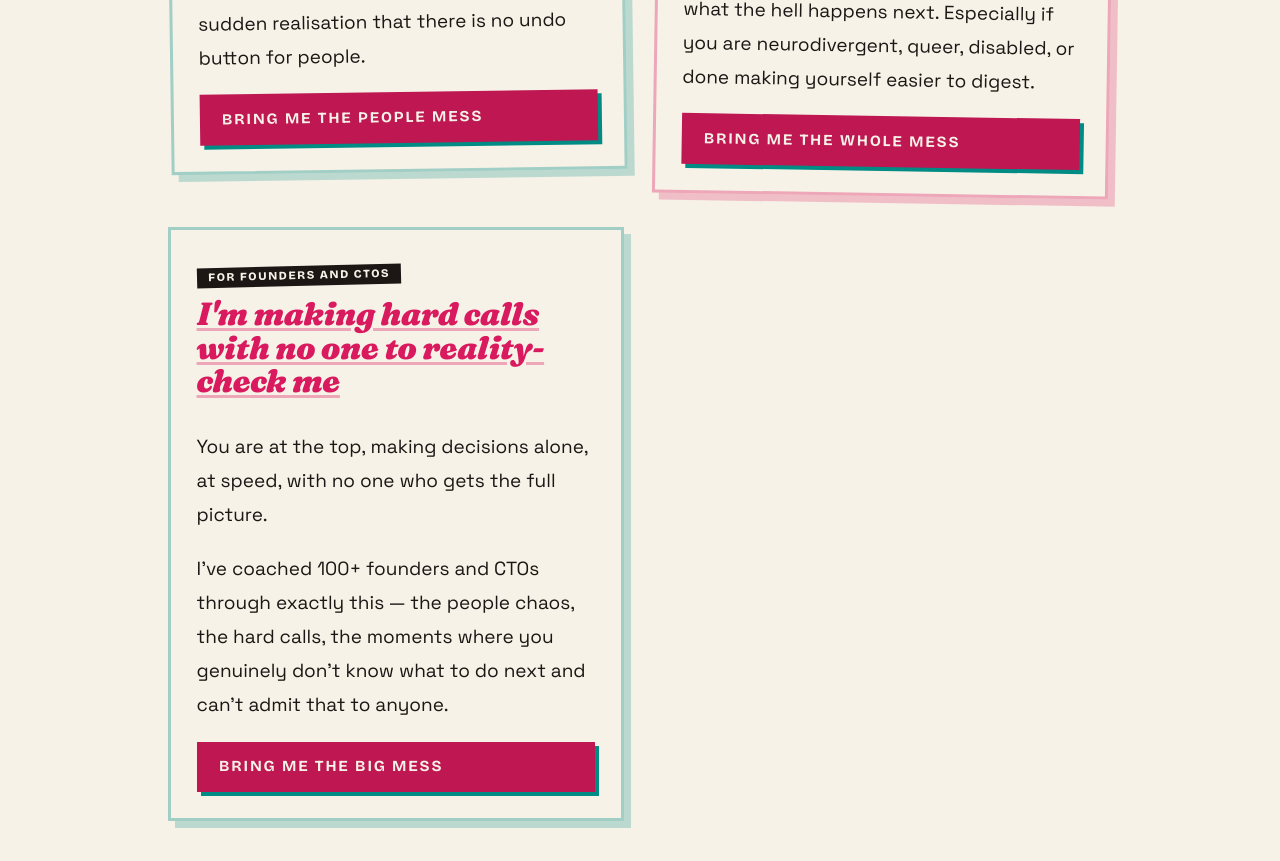
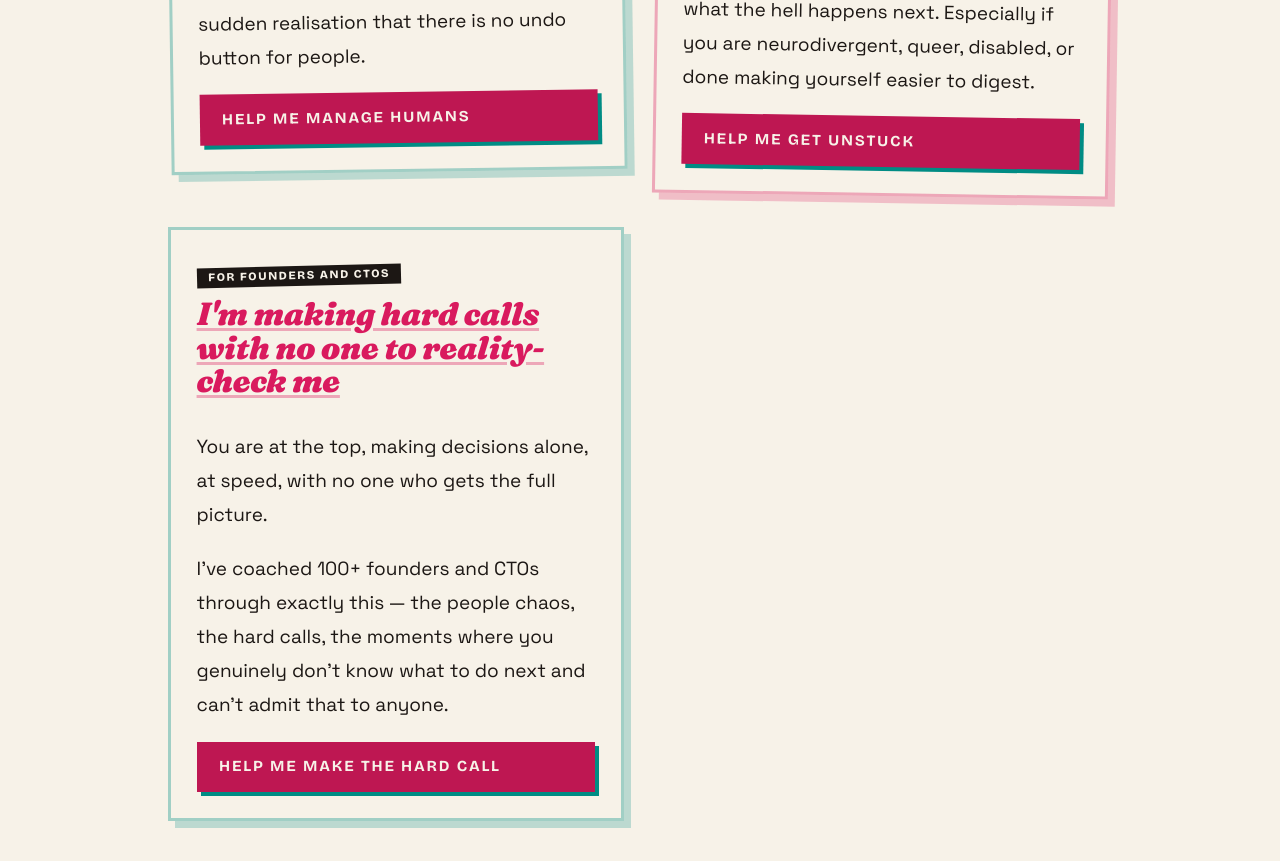
Before and after one commit to outragedpinkracoon/outragedpinkracoon.github.io, a Jekyll site: the page built from pages/coaching.md, in a window 1280 px wide. Shown: the part 1195-2056 px from the top of the page. Built offline with Jekyll 4.4.1, drawn with Linux system fonts in a browser that asks for light colours; comment, search, counter and statistics services are not loaded.

Commit message:
Update coaching router CTAs

```diff
--- a/pages/coaching.md
+++ b/pages/coaching.md
@@ -19,7 +19,7 @@ description: No-bullshit 1:1 coaching for engineering managers, founders, CTOs,
     <h3><a href="/coaching/engineering-managers/">I’m a new engineering manager</a></h3>
     <p>You got promoted, handed a team, and now everyone expects you to know how to lead actual humans.</p>
     <p>Feedback, one-to-ones, conflict, team chaos, overwhelm, managing up, and the sudden realisation that there is no undo button for people.</p>
-    <p><a class="pricing-cta" href="/coaching/engineering-managers/">Bring me the people mess</a></p>
+    <p><a class="pricing-cta" href="/coaching/engineering-managers/">Help me manage humans</a></p>
   </section>
 
   <section class="audience-panel audience-panel--coaching">
@@ -27,7 +27,7 @@ description: No-bullshit 1:1 coaching for engineering managers, founders, CTOs,
     <h3><a href="/coaching/folks-in-tech/">I want more power, more credit, and less bullshit</a></h3>
     <p>You are capable, ambitious, and tired of being treated like a maybe.</p>
     <p>Career moves, burnout, masking, visibility, accommodations, self-trust, and deciding what the hell happens next. Especially if you are neurodivergent, queer, disabled, or done making yourself easier to digest.</p>
-    <p><a class="pricing-cta" href="/coaching/folks-in-tech/">Bring me the whole mess</a></p>
+    <p><a class="pricing-cta" href="/coaching/folks-in-tech/">Help me get unstuck</a></p>
   </section>
 
   <section class="audience-panel audience-panel--manager">
@@ -35,6 +35,6 @@ description: No-bullshit 1:1 coaching for engineering managers, founders, CTOs,
     <h3><a href="/coaching/founders/">I'm making hard calls with no one to reality-check me</a></h3>
     <p>You are at the top, making decisions alone, at speed, with no one who gets the full picture.</p>
     <p>I've coached 100+ founders and CTOs through exactly this — the people chaos, the hard calls, the moments where you genuinely don't know what to do next and can't admit that to anyone.</p>
-    <p><a class="pricing-cta" href="/coaching/founders/">Bring me the big mess</a></p>
+    <p><a class="pricing-cta" href="/coaching/founders/">Help me make the hard call</a></p>
   </section>
 </div>
```
